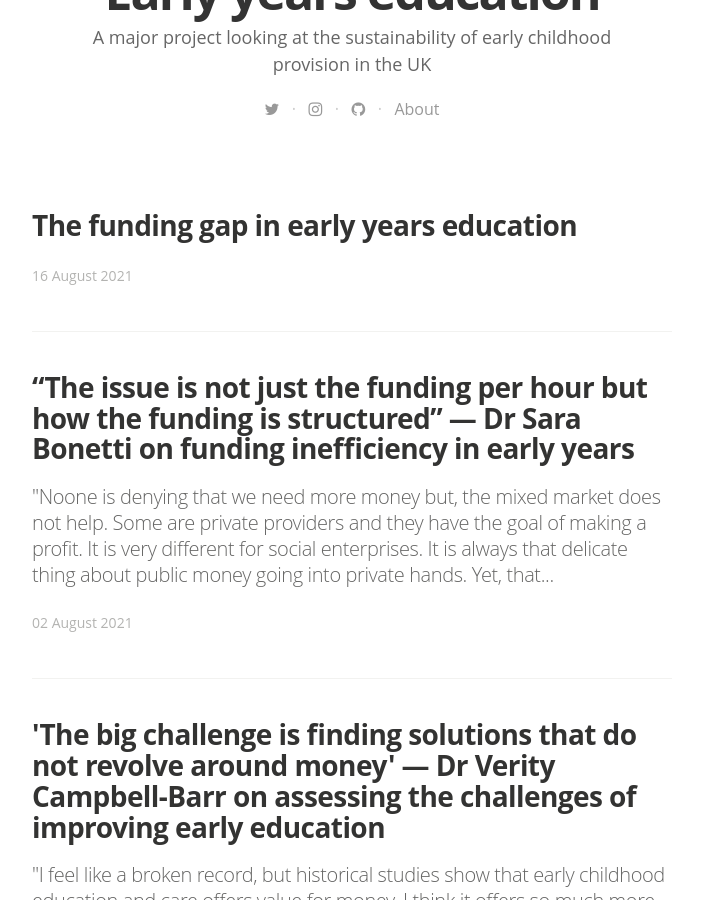
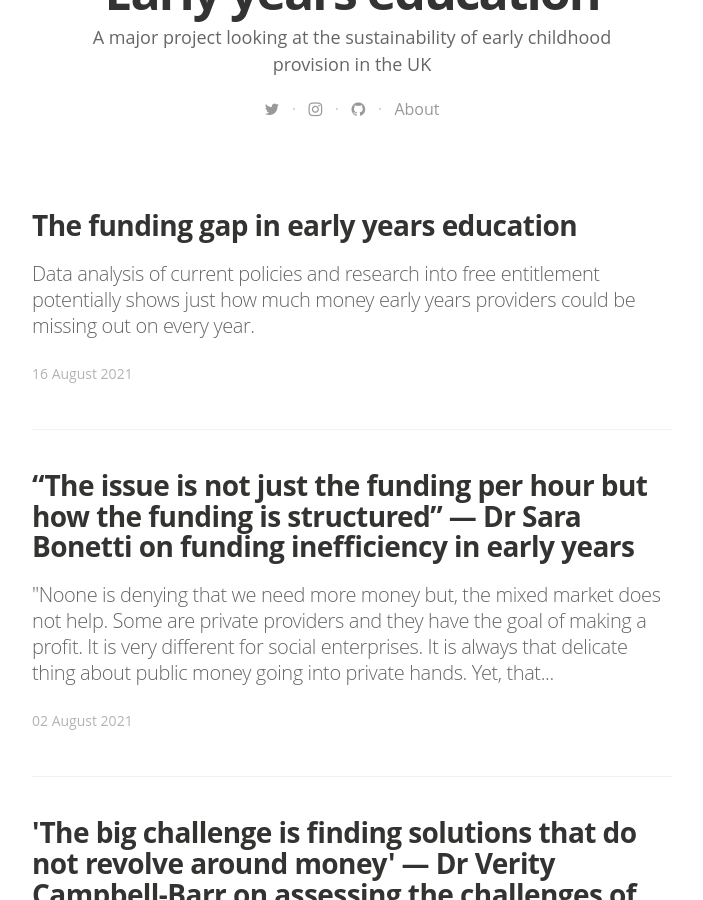
Before and after one commit to GWilloughby99/early-years-project, a Jekyll site: the page built from index.html, in a window 1280 px wide and 900 px high, scrolled down 568 px. Shown: the whole window, without its empty margins (288-991 px from the left). Built offline with Jekyll 4.4.1, drawn with Linux system fonts in a browser that asks for light colours; nearby versions of some CDN libraries; some web fonts are replaced; the list of posts is cut into pages by our own code.

Commit message:
Update 2021-08-16-the-funding-gap-in-early-years-education.md

```diff
--- a/_posts/2021-08-16-the-funding-gap-in-early-years-education.md
+++ b/_posts/2021-08-16-the-funding-gap-in-early-years-education.md
@@ -8,6 +8,7 @@ image: "/assets/article_images/jenga-blocks.jpg"
 image2: "/assets/article_images/mobile-jenga-blocks.jpg"
 ---
 <html lang="en-GB">
+  <p>Data analysis of current policies and research into free entitlement potentially shows just how much money early years providers could be missing out on every year.</p>
   <head>
     <meta charset="UTF-8">
     <meta name="viewport" content="width=device-width, initial-scale=1.0">
```
